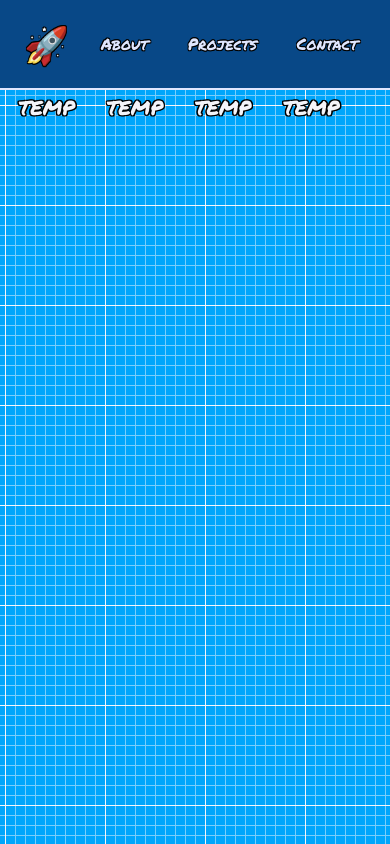
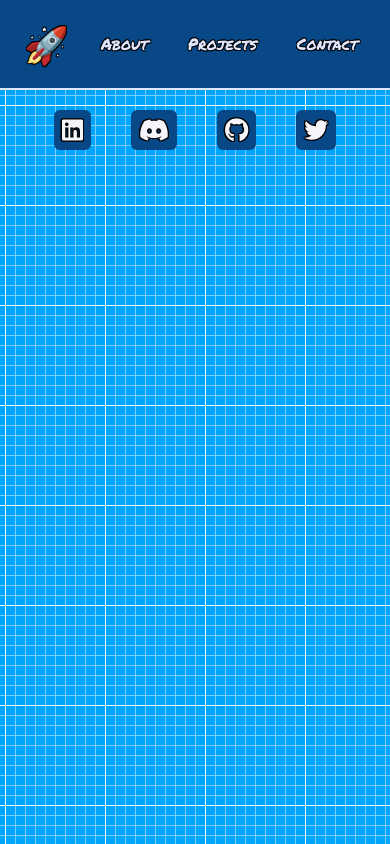
Before and after one commit to leafsicle/update-portfolio, a React (Create React App) app: page /Contact in a window 390 px wide. Built offline with nearby package versions, Linux system fonts and the light colour scheme.

Commit message:
Have social icons working
Much better and maybe work on responsive sizing down the line

```diff
--- a/src/comps/Contact.jsx
+++ b/src/comps/Contact.jsx
@@ -1,38 +1,39 @@
 import React from 'react'
 import Header from './Header'
 import ExternalLink from './ExternalLink'
+import { FontAwesomeIcon } from '@fortawesome/react-fontawesome'
 
 let socials = [
   {
     name: 'linkedin',
     url: 'https://www.linkedin.com/in/cookem529/',
     alt: 'External link to linkedin',
-    icon: 'temp',
+    icon: 'fa-brands fa-linkedin ',
   },
   {
     name: 'Discord',
     url: 'https://discordapp.com/users/Leafsicle#7877',
     alt: 'External link to Discord',
-    icon: 'temp',
+    icon: 'fa-brands fa-discord ',
   },
   {
     name: 'Github',
     url: 'https://github.com/leafsicle',
     alt: 'External link to GitHub',
-    icon: 'temp',
+    icon: 'fa-brands fa-github ',
   },
   {
     name: 'Twitter',
     url: 'https://twitter.com/M__cooke',
     alt: 'External link to Twitter',
-    icon: 'temp',
+    icon: 'fa-brands fa-twitter ',
   },
 ]
 const Contact = () => {
   return (
     <div className='mx-auto body bg-secondary '>
       <Header />
-      <main className='contrast'>
+      <main className=''>
         {socials.map((social, index) => (
           <ExternalLink socialInfo={social} key={index} />
         ))}
--- a/src/comps/ExternalLink.jsx
+++ b/src/comps/ExternalLink.jsx
@@ -4,10 +4,15 @@ const ExternalLink = ({ socialInfo }) => {
   return (
     <button
       role='button'
-      className='contrast mr-8 text-2xl text-white font-sans'
+      className='contrast text-2xl text-white font-sans'
       title={'External link to ' + socialInfo.name}>
       <a target='_blank' rel='noopener' href={socialInfo.url}>
-        {socialInfo.icon}
+        <i
+          className={
+            socialInfo.icon +
+            'bg-primary text-white rounded-md p-2 m-5 hover:bg-red hover:text-active '
+          }
+        />
       </a>
     </button>
   )
```
